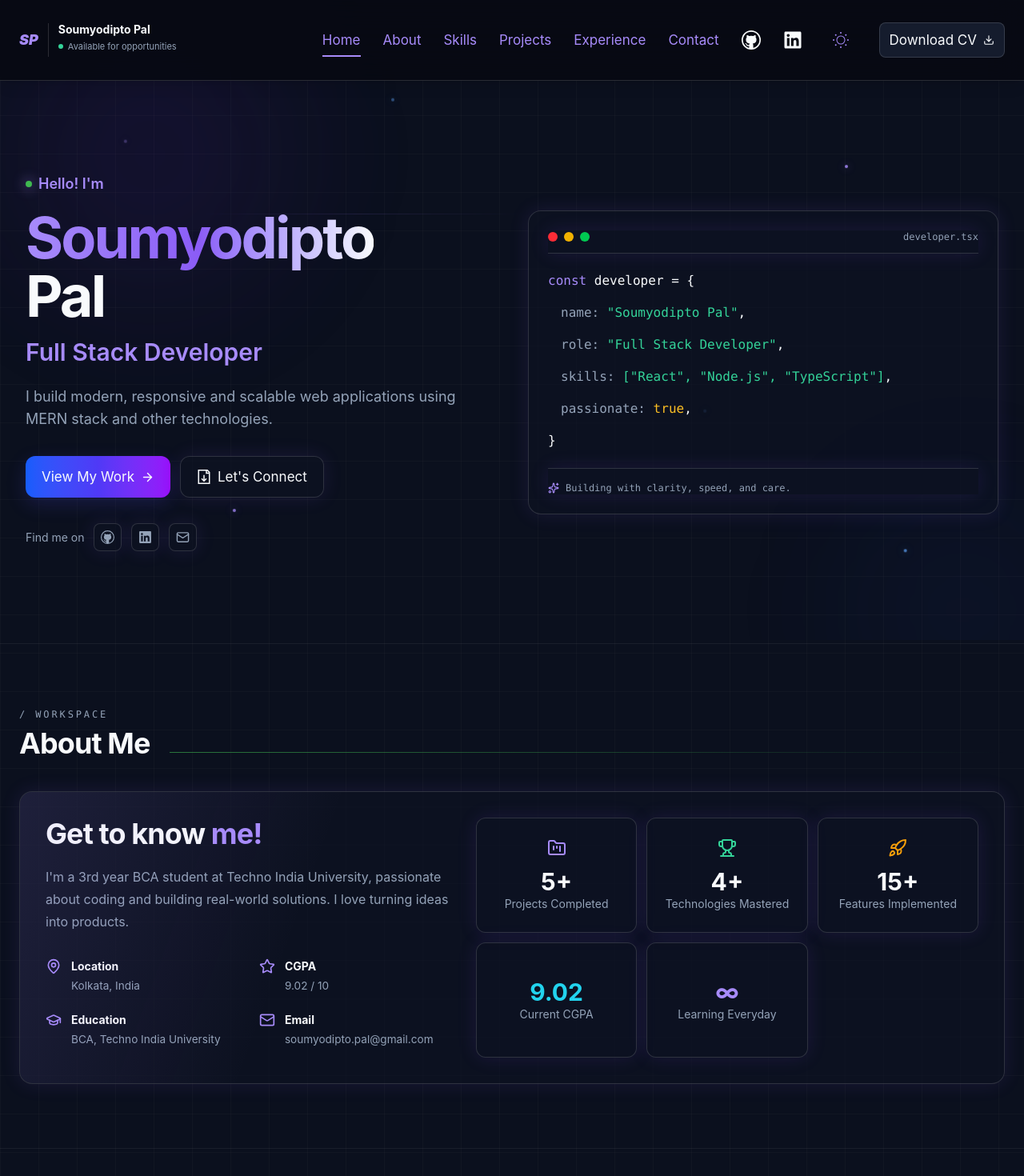
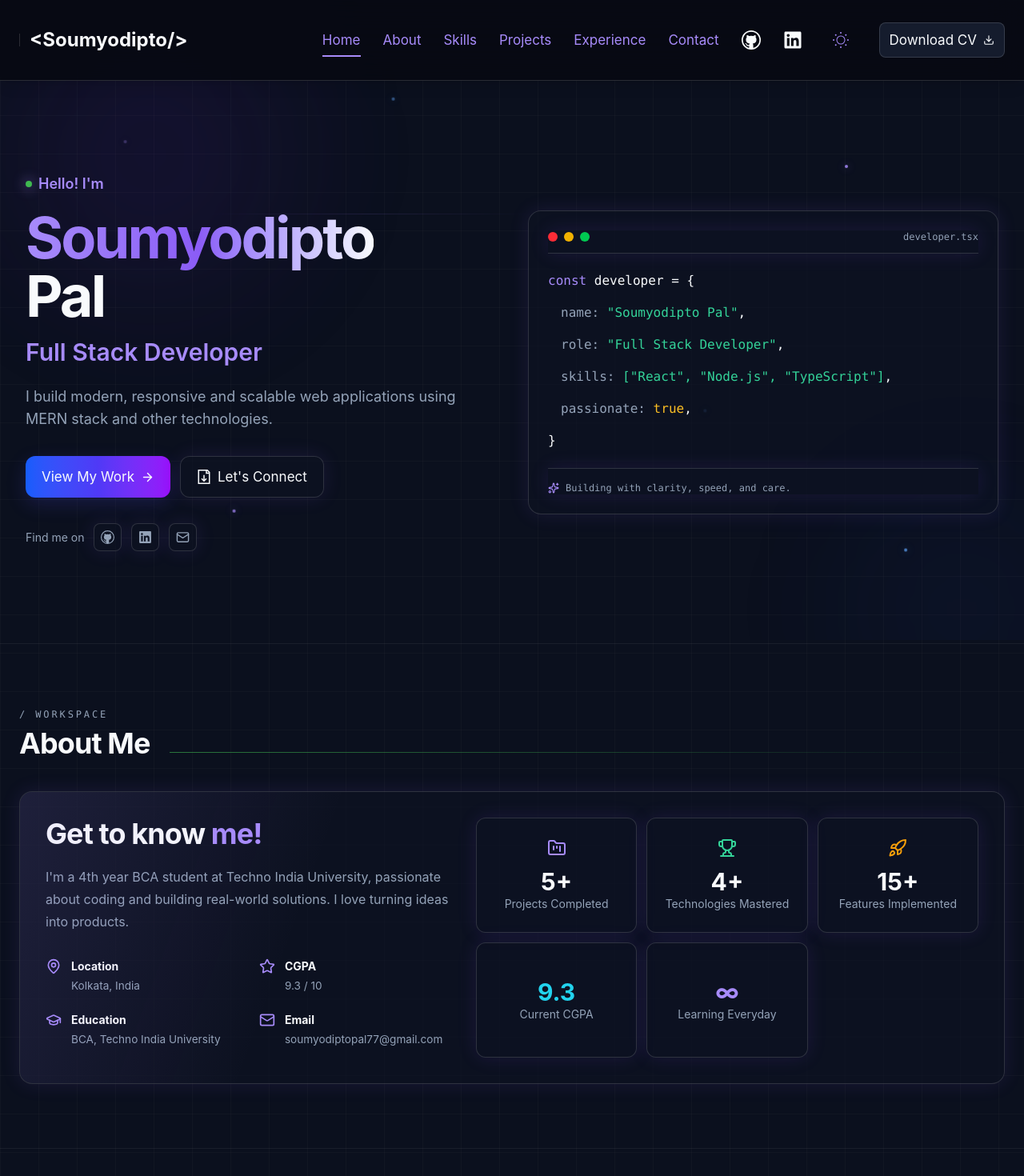
Before and after one commit to Soumyodipto68/my-portfolio, a React (Vite) app: page / in a window 1280 px wide. Shown: the top 1470 px of the page at 80% size. Built offline with nearby package versions, Linux system fonts and the light colour scheme.

Commit message:
refactor: update footer copyright year and improve navbar and about section details

```diff
--- a/src/components/Footer.tsx
+++ b/src/components/Footer.tsx
@@ -11,8 +11,7 @@ const Footer = () => {
         transition={{ duration: 0.5 }}
         whileHover={{ color: "#3fb950" }}
       >
-        © 2026 Soumyodipto Pal. Built with React,
-        TypeScript & Tailwind CSS.
+        &copy; {new Date().getFullYear()} © 2024 Soumyodipto Pal. All rights reserved.
       </motion.div>
     </footer>
   );
--- a/src/components/Navbar.tsx
+++ b/src/components/Navbar.tsx
@@ -85,10 +85,10 @@ const Navbar = () => {
     <header className="sticky top-0 z-50 border-b border-[#30363d]/70 bg-[#070912]/90 shadow-lg backdrop-blur-xl">
       <nav aria-label="Primary navigation" className="mx-auto flex max-w-7xl items-center justify-between px-5 py-3 sm:px-6">
         <button onClick={() => scrollToSection("home")} aria-label="Go to home" className="flex items-center gap-3 text-left">
-          <span className="text-lg font-black italic text-[#a78bfa]">SP</span>
+          {/* <span className="text-lg font-black italic text-[#a78bfa]">SP</span> */}
           <span className="hidden border-l border-[#30363d] pl-3 sm:block">
-            <strong className="block text-sm leading-4 text-[#f8fafc]">Soumyodipto Pal</strong>
-            <span className="flex items-center gap-1.5 text-[11px] text-[#8b949e]"><i className="h-1.5 w-1.5 rounded-full bg-[#34d399]" /> Available for opportunities</span>
+            <strong className="block text-2xl leading-4 text-[#f8fafc]"> {"<Soumyodipto/>"} </strong>
+            {/* <span className="flex items-center gap-1.5 text-[11px] text-[#8b949e]"><i className="h-1.5 w-1.5 rounded-full bg-[#34d399]" /> Available for opportunities</span> */}
           </span>
         </button>
 
@@ -145,7 +145,7 @@ const Navbar = () => {
             transition={{ delay: 0.7 }}
           >
             <motion.a
-              href="https://www.linkedin.com/in/soumyodipto/"
+              href="https://www.linkedin.com/in/soumyodipto-pal-421a2331b/"
               target="_blank"
               rel="noopener noreferrer"
               whileHover={{ scale: 1.2, color: "#3fb950" }}
--- a/src/section/About.tsx
+++ b/src/section/About.tsx
@@ -45,14 +45,14 @@ const About = () => {
               viewport={{ once: true }}
               transition={{ duration: 0.7, delay: 0.1 }}
             >
-              I'm a 3rd year BCA student at Techno India University, passionate about coding and building real-world solutions. I love turning ideas into products.
+              I'm a 4th year BCA student at Techno India University, passionate about coding and building real-world solutions. I love turning ideas into products.
             </motion.p>
 
             <div className="mt-8 grid gap-5 sm:grid-cols-2">
               <div className="flex gap-3"><MapPin className="text-[#a78bfa]" size={20} /><span><b className="block text-sm">Location</b><small className="text-[#8b949e]">Kolkata, India</small></span></div>
-              <div className="flex gap-3"><Star className="text-[#a78bfa]" size={20} /><span><b className="block text-sm">CGPA</b><small className="text-[#8b949e]">9.02 / 10</small></span></div>
+              <div className="flex gap-3"><Star className="text-[#a78bfa]" size={20} /><span><b className="block text-sm">CGPA</b><small className="text-[#8b949e]">9.3 / 10</small></span></div>
               <div className="flex gap-3"><GraduationCap className="text-[#a78bfa]" size={20} /><span><b className="block text-sm">Education</b><small className="text-[#8b949e]">BCA, Techno India University</small></span></div>
-              <div className="flex gap-3"><Mail className="text-[#a78bfa]" size={20} /><span><b className="block text-sm">Email</b><small className="text-[#8b949e]">soumyodipto.pal@gmail.com</small></span></div>
+              <div className="flex gap-3"><Mail className="text-[#a78bfa]" size={20} /><span><b className="block text-sm">Email</b><small className="text-[#8b949e]">soumyodiptopal77@gmail.com</small></span></div>
             </div>
           </motion.div>
 
@@ -86,7 +86,7 @@ const About = () => {
             >
               <Rocket className="mb-3 text-[#f59e0b]" /><strong className="text-3xl">15+</strong><span className="text-sm text-[#8b949e]">Features Implemented</span>
             </motion.div>
-            <div className="flex min-h-36 flex-col items-center justify-center rounded-xl border border-[#30363d] bg-[#070912]/65 p-4 text-center"><strong className="text-3xl text-[#22d3ee]">9.02</strong><span className="text-sm text-[#8b949e]">Current CGPA</span></div>
+            <div className="flex min-h-36 flex-col items-center justify-center rounded-xl border border-[#30363d] bg-[#070912]/65 p-4 text-center"><strong className="text-3xl text-[#22d3ee]">9.3</strong><span className="text-sm text-[#8b949e]">Current CGPA</span></div>
             <div className="flex min-h-36 flex-col items-center justify-center rounded-xl border border-[#30363d] bg-[#070912]/65 p-4 text-center"><strong className="text-3xl text-[#a78bfa]">∞</strong><span className="text-sm text-[#8b949e]">Learning Everyday</span></div>
           </motion.div>
         </div>
--- a/src/section/Hero.tsx
+++ b/src/section/Hero.tsx
@@ -79,8 +79,7 @@ const Hero = () => {
             </motion.a>
 
             <motion.a
-              href="/SOUMYODIPTO_PAL_RESUME.pdf"
-              download
+              href="#contact"
               whileHover={{
                 scale: 1.05,
                 borderColor: "#3fb950",
@@ -96,7 +95,7 @@ const Hero = () => {
           <div className="mt-8 flex items-center gap-3 text-sm text-[#8b949e]">
             <span>Find me on</span>
             <a aria-label="GitHub profile" href="https://github.com/soumyodipto68" target="_blank" rel="noreferrer" className="rounded-lg border border-[#30363d] p-2 hover:text-[#a78bfa]"><VscGithub size={17} /></a>
-            <a aria-label="LinkedIn profile" href="https://www.linkedin.com/in/soumyodipto/" target="_blank" rel="noreferrer" className="rounded-lg border border-[#30363d] p-2 hover:text-[#a78bfa]"><FaLinkedin size={17} /></a>
+            <a aria-label="LinkedIn profile" href="https://www.linkedin.com/in/soumyodipto-pal-421a2331b/" target="_blank" rel="noreferrer" className="rounded-lg border border-[#30363d] p-2 hover:text-[#a78bfa]"><FaLinkedin size={17} /></a>
             <a aria-label="Email Soumyodipto" href="mailto:soumyodiptopal77@gmail.com" className="rounded-lg border border-[#30363d] p-2 hover:text-[#a78bfa]"><Mail size={17} /></a>
           </div>
         </motion.div>
--- a/src/section/Journey.tsx
+++ b/src/section/Journey.tsx
@@ -18,7 +18,7 @@ const Journey = () => {
         >
 
           {["education"].map((type) => (
-            <div key={type}>
+              <div key={type} className="rounded-2xl border border-[#30363d]/70 bg-[#070912] p-6 sm:p-8 lg:p-10">
               <p className="mb-8 flex items-center gap-2 font-mono text-sm font-semibold uppercase tracking-[0.22em] text-[#a78bfa]"><span>●</span>{type}</p>
               <div className="relative ml-3 border-l border-[#30363d]">
               {journey.filter((item) => item.type === type).map((item, index) => (
--- a/src/section/Skills.tsx
+++ b/src/section/Skills.tsx
@@ -23,7 +23,7 @@ const Skills = () => {
     initial="hidden"
     whileInView="visible"
     viewport={{ once: true }}
-    className="rounded-2xl border border-[#30363d]/70 bg-transparent p-0 shadow-none transition sm:p-0"
+    className="rounded-2xl border border-[#30363d]/70 bg-[#070912] p-6 shadow-none transition sm:p-8 lg:p-10"
   >
       <Container>
         <div className="mb-12 text-center">
```
